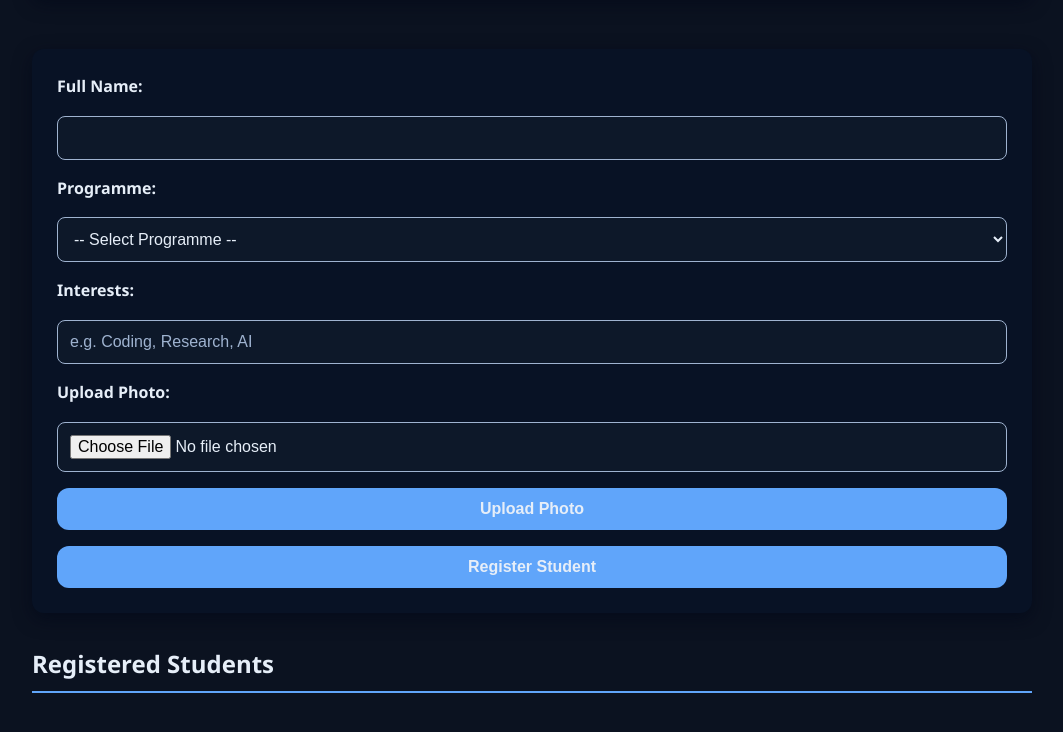
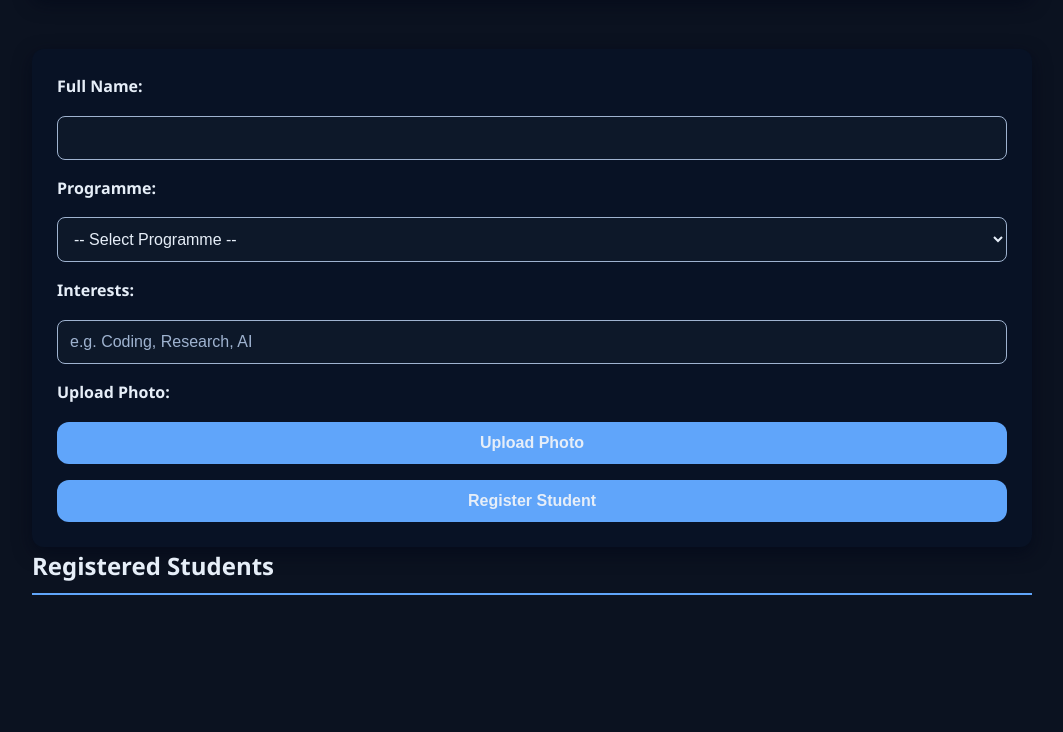
Before and after one commit to EtuweteNd/-Registration-Project, a plain HTML site: page index.html in a window 1280 px wide. Shown: the part 106-838 px from the top of the page, without its empty margins (108-1171 px from the left). After the commit the page ends 800 px from the top, so only its background shows below. Drawn offline with Linux system fonts and the light colour scheme; a script that the page names is missing.

Commit message:
Update index.html
had to fix the structure of my page

```diff
--- a/index.html
+++ b/index.html
@@ -9,7 +9,8 @@
 <body>
   <div class="container">
     <h1>Student Registration</h1>
-    <form id="studentForm">
+    <div class="main-layout">
+      <form id="studentForm" class="form-section">
         <label for="name">Full Name:</label>
         <input type="text" id="name" required>
 
@@ -32,16 +33,18 @@
         <input type="text" id="interests" placeholder="e.g. Coding, Research, AI">
 
         <label for="photo">Upload Photo:</label>
-      <input type="file" id="photo" accept="image/*">
+        <input type="file" id="photo" accept="image/*" hidden>
         <button type="button" id="uploadBtn">Upload Photo</button>
 
         <button type="submit">Register Student</button>
       </form>
 
+      <div class="students-section">
         <h2>Registered Students</h2>
         <div id="studentList" class="student-list"></div>
       </div>
-
+    </div>
+  </div>
   <script src="script.js"></script>
 </body>
 </html>
```
Lines whose indentation alone changed are shown as unchanged.
